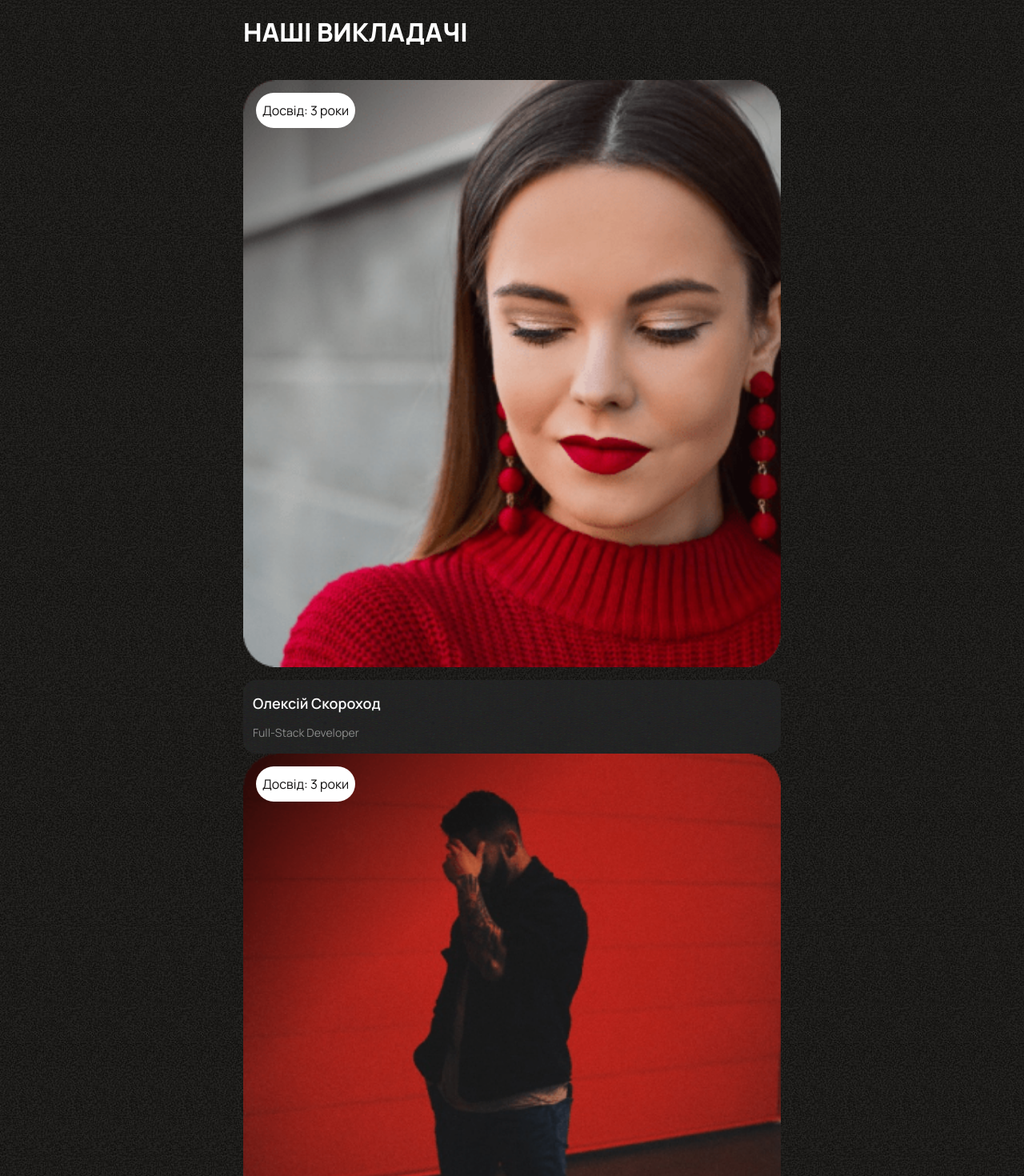
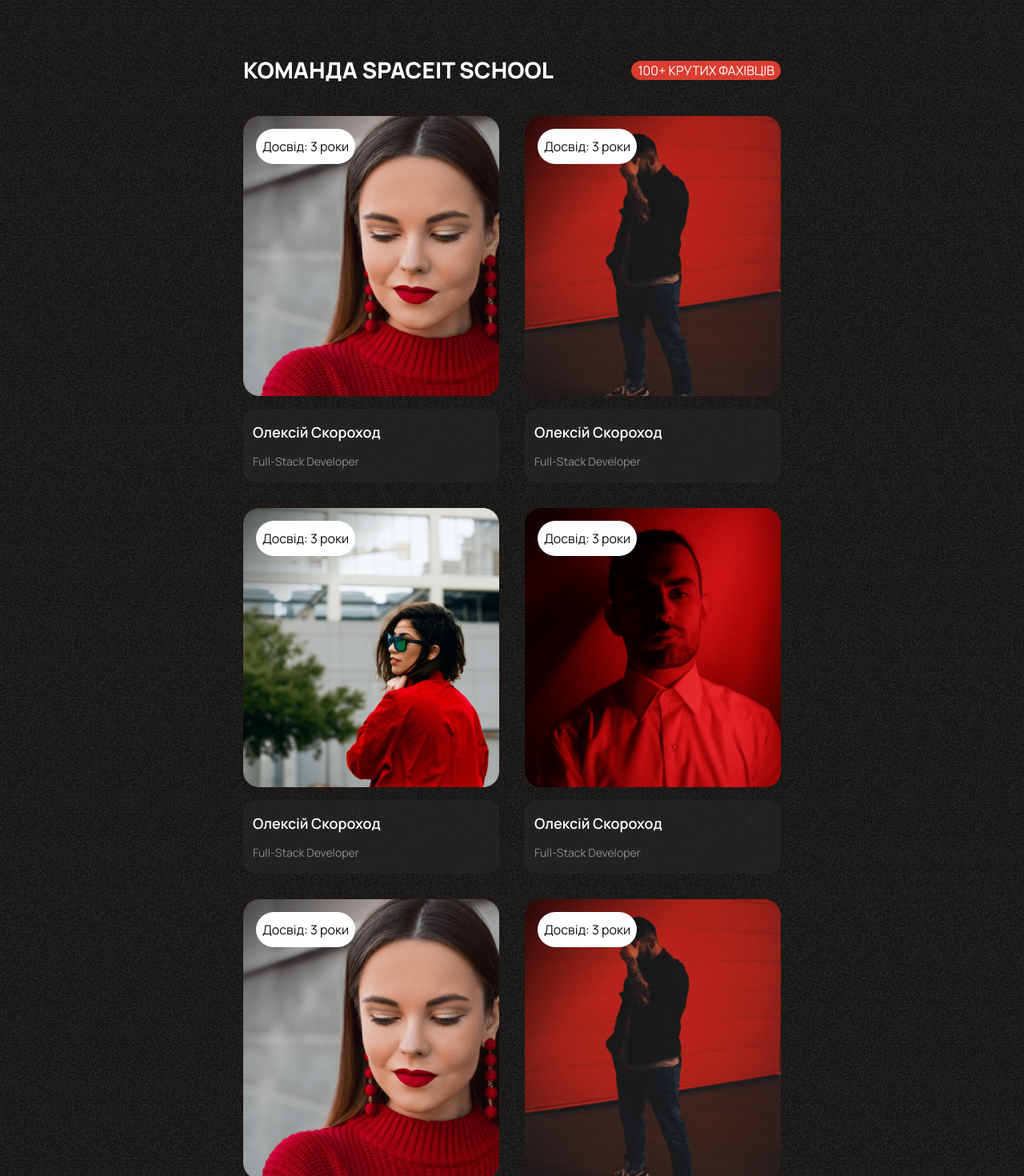
Before and after one commit to VladislavApelhants/spaceIT, a Next.js app in the folder front/: page /about in a window 1280 px wide. Shown: the part 679-2149 px from the top of the page at 80% size. Built offline with nearby package versions, Linux system fonts and the light colour scheme.

Commit message:
fatality

```diff
--- a/front/src/app/globals.css
+++ b/front/src/app/globals.css
@@ -18,6 +18,10 @@ body {
   color: rgba(255, 255, 255, 1);
   font-weight: 800;
   background-image: url("/images/main_bg.jpg");
+}
+
+body.no-scroll {
+  overflow: hidden;
 }
 
 img {
--- a/front/src/components/common/Header/MobMenu/mobMenu.module.scss
+++ b/front/src/components/common/Header/MobMenu/mobMenu.module.scss
@@ -1,6 +1,6 @@
 .mobMenu {
   position: fixed;
-  z-index: 998;
+  z-index: 18;
   top: 100%;
   left: 0;
   bottom: 0;
@@ -23,6 +23,7 @@
     justify-content: space-between;
     margin: 0 auto;
     padding: 0 12px;
+    gap: 50px;
 
     @media screen and (min-width: 375px) {
       width: 375px;
--- a/front/src/components/common/Header/header.module.scss
+++ b/front/src/components/common/Header/header.module.scss
@@ -1,5 +1,8 @@
 .header {
+  position: relative;
+  z-index: 999;
   margin-top: 51px;
+
   @media screen and (min-width: 768px) {
     margin-top: 55px;
   }
--- a/front/src/components/common/Title/styles.module.scss
+++ b/front/src/components/common/Title/styles.module.scss
@@ -499,3 +499,13 @@
     max-width: 935px;
   }
 }
+
+.team_title {
+  font-size: 28px;
+  font-weight: 800;
+  line-height: 1.2;
+
+  @media screen and (min-width: 1920px) {
+    font-size: 40px;
+  }
+}
--- a/front/src/components/pages/about/OurTeam/OurTeam.jsx
+++ b/front/src/components/pages/about/OurTeam/OurTeam.jsx
@@ -5,16 +5,17 @@ import TeamList from "./TeamList/TeamList";
 
 export default function OurTeam() {
   return (
-    <section className={s.teacher_section}>
+    <section className={s.team_section}>
       <Container>
-        <div className={s.teachers_wrapper}>
+        <div className={s.title_wrapper}>
           <Title
-            text="НАШІ ВИКЛАДАЧІ"
-            className="teachers_title"
+            text="КОМАНДА SPACEIT SCHOOL"
+            className="team_title"
             tagName="h2"
           />
-          <TeamList />
+          <p className={s.specialists}>100+ КРУТИХ ФАХІВЦІВ</p>
         </div>
+        <TeamList />
       </Container>
     </section>
   );
--- a/front/src/components/pages/about/OurTeam/TeamList/TeamList.jsx
+++ b/front/src/components/pages/about/OurTeam/TeamList/TeamList.jsx
@@ -1,68 +1,26 @@
 import s from "./teamList.module.scss";
 import Image from "next/image";
+import teacherdata from "../db";
+
 export default function TeamList() {
   return (
-    <ul>
-      <li>
-        <div className={s.teacher_item_thumb}>
-          <Image
-            src="/images/teachers/teacher-one.png"
-            width={376}
-            height={411}
-            alt="image course info"
-          />
-          <span className={s.teacher_experience}>Досвід: 3 роки</span>
-        </div>
-        <div className={s.teacher_info_box}>
-          <h3 className={s.teacher_item_title}>Олексій Скороход</h3>
-          <p className={s.teacher_prof_description}>Full-Stack Developer</p>
-        </div>
-      </li>
-      <li>
-        <div className={s.teacher_item_thumb}>
-          <Image
-            src="/images/teachers/teacher-two.png"
-            width={376}
-            height={411}
-            alt="image course info"
-          />
-          <span className={s.teacher_experience}>Досвід: 3 роки</span>
-        </div>
-        <div className={s.teacher_info_box}>
-          <h3 className={s.teacher_item_title}>Олексій Скороход</h3>
-          <p className={s.teacher_prof_description}>Full-Stack Developer</p>
-        </div>
-      </li>
-      <li>
-        <div className={s.teacher_item_thumb}>
-          <Image
-            src="/images/teachers/teacher-three.png"
-            width={376}
-            height={411}
-            alt="image course info"
-          />
-          <span className={s.teacher_experience}>Досвід: 3 роки</span>
-        </div>
-        <div className={s.teacher_info_box}>
-          <h3 className={s.teacher_item_title}>Олексій Скороход</h3>
-          <p className={s.teacher_prof_description}>Full-Stack Developer</p>
-        </div>
-      </li>
-      <li>
-        <div className={s.teacher_item_thumb}>
-          <Image
-            src="/images/teachers/teacher-four.png"
-            width={376}
-            height={411}
-            alt="image course info"
-          />
-          <span className={s.teacher_experience}>Досвід: 3 роки</span>
-        </div>
-        <div className={s.teacher_info_box}>
-          <h3 className={s.teacher_item_title}>Олексій Скороход</h3>
-          <p className={s.teacher_prof_description}>Full-Stack Developer</p>
-        </div>
-      </li>
+    <ul className={s.team_list}>
+      {teacherdata.map(
+        ({ id, path, alt, experience, teacherName, teacherProf }) => (
+          <li key={id} className={s.team_item}>
+            <div className={s.team_item_thumb}>
+              <Image src={path} width={376} height={411} alt={alt} />
+              <span className={s.team_experience}>
+                Досвід: {experience} роки
+              </span>
+            </div>
+            <div className={s.team_info_box}>
+              <h3 className={s.team_item_title}>{teacherName}</h3>
+              <p className={s.team_prof_description}>{teacherProf}</p>
+            </div>
+          </li>
+        )
+      )}
     </ul>
   );
 }
--- a/front/src/components/pages/about/OurTeam/TeamList/teamList.module.scss
+++ b/front/src/components/pages/about/OurTeam/TeamList/teamList.module.scss
@@ -1,22 +1,29 @@
-.teacher_slider_wrapper .teacher_slider {
-  overflow: visible;
+.team_list {
+  display: flex;
+  flex-wrap: wrap;
+  gap: 32px;
 }
-.teacher_item {
-  max-width: 351px;
-  width: 100%;
+
+.team_item {
+  flex-basis: 100%;
+
+  @media screen and (max-width: 767px) {
+    &:nth-child(n + 5) {
+      display: none;
+    }
+  }
   @media screen and (min-width: 768px) {
-    max-width: 320px;
-    margin-right: 32px;
+    flex-basis: calc((100% - 32px) / 2);
   }
   @media screen and (min-width: 1368px) {
-    max-width: 256px;
+    flex-basis: calc((100% - 3 * 32px) / 4);
   }
   @media screen and (min-width: 1920px) {
-    max-width: 376px;
+    flex-basis: calc((100% - 3 * 32px) / 4);
   }
 }
 
-.teacher_item_thumb {
+.team_item_thumb {
   position: relative;
   overflow: hidden;
   border-radius: 16px;
@@ -27,7 +34,7 @@
   }
 }
 
-.teacher_experience {
+.team_experience {
   position: absolute;
   top: 16px;
   left: 16px;
@@ -50,7 +57,7 @@
   }
 }
 
-.teacher_info_box {
+.team_info_box {
   padding: 12px;
   background: url("/images/header-bgc.png"),
     lightgray 0px -2.01px / 100% 323.077% no-repeat;
@@ -68,7 +75,7 @@
   }
 }
 
-.teacher_item_title {
+.team_item_title {
   font-size: 18px;
   font-weight: 600;
   line-height: 1.5;
@@ -84,7 +91,7 @@
   }
 }
 
-.teacher_prof_description {
+.team_prof_description {
   color: #8a8b8a;
   font-size: 14px;
   font-weight: 400;
--- /dev/null
+++ b/front/src/components/pages/about/OurTeam/db.js
@@ -0,0 +1,136 @@
+import man from "public/images/teachers/teacher-one.png";
+import secondMan from "public/images/teachers/teacher-two.png";
+import girl from "public/images/teachers/teacher-three.png";
+import secondGirl from "public/images/teachers/teacher-four.png";
+import { nanoid } from "nanoid";
+
+export default [
+  {
+    id: nanoid(),
+    path: man,
+    alt: "Олексій Скороход",
+    experience: 3,
+    teacherName: "Олексій Скороход",
+    teacherProf: "Full-Stack Developer",
+  },
+  {
+    id: nanoid(),
+    path: secondMan,
+    alt: "Олексій Скороход",
+    experience: 3,
+    teacherName: "Олексій Скороход",
+    teacherProf: "Full-Stack Developer",
+  },
+  {
+    id: nanoid(),
+    path: girl,
+    alt: "Олексій Скороход",
+    experience: 3,
+    teacherName: "Олексій Скороход",
+    teacherProf: "Full-Stack Developer",
+  },
+  {
+    id: nanoid(),
+    path: secondGirl,
+    alt: "Олексій Скороход",
+    experience: 3,
+    teacherName: "Олексій Скороход",
+    teacherProf: "Full-Stack Developer",
+  },
+  {
+    id: nanoid(),
+    path: man,
+    alt: "Олексій Скороход",
+    experience: 3,
+    teacherName: "Олексій Скороход",
+    teacherProf: "Full-Stack Developer",
+  },
+  {
+    id: nanoid(),
+    path: secondMan,
+    alt: "Олексій Скороход",
+    experience: 3,
+    teacherName: "Олексій Скороход",
+    teacherProf: "Full-Stack Developer",
+  },
+  {
+    id: nanoid(),
+    path: girl,
+    alt: "Олексій Скороход",
+    experience: 3,
+    teacherName: "Олексій Скороход",
+    teacherProf: "Full-Stack Developer",
+  },
+  {
+    id: nanoid(),
+    path: secondGirl,
+    alt: "Олексій Скороход",
+    experience: 3,
+    teacherName: "Олексій Скороход",
+    teacherProf: "Full-Stack Developer",
+  },
+  {
+    id: nanoid(),
+    path: man,
+    alt: "Олексій Скороход",
+    experience: 3,
+    teacherName: "Олексій Скороход",
+    teacherProf: "Full-Stack Developer",
+  },
+  {
+    id: nanoid(),
+    path: secondMan,
+    alt: "Олексій Скороход",
+    experience: 3,
+    teacherName: "Олексій Скороход",
+    teacherProf: "Full-Stack Developer",
+  },
+  {
+    id: nanoid(),
+    path: girl,
+    alt: "Олексій Скороход",
+    experience: 3,
+    teacherName: "Олексій Скороход",
+    teacherProf: "Full-Stack Developer",
+  },
+  {
+    id: nanoid(),
+    path: secondGirl,
+    alt: "Олексій Скороход",
+    experience: 3,
+    teacherName: "Олексій Скороход",
+    teacherProf: "Full-Stack Developer",
+  },
+  {
+    id: nanoid(),
+    path: man,
+    alt: "Олексій Скороход",
+    experience: 3,
+    teacherName: "Олексій Скороход",
+    teacherProf: "Full-Stack Developer",
+  },
+  {
+    id: nanoid(),
+    path: secondMan,
+    alt: "Олексій Скороход",
+    experience: 3,
+    teacherName: "Олексій Скороход",
+    teacherProf: "Full-Stack Developer",
+  },
+  {
+    id: nanoid(),
+    path: girl,
+    alt: "Олексій Скороход",
+    experience: 3,
+    teacherName: "Олексій Скороход",
+    teacherProf: "Full-Stack Developer",
+  },
+  {
+    id: nanoid(),
+    path: secondGirl,
+    alt: "Олексій Скороход",
+    experience: 3,
+    teacherName: "Олексій Скороход",
+    teacherProf: "Full-Stack Developer",
+  },
+];
--- a/front/src/components/pages/about/OurTeam/ourTeam.module.scss
+++ b/front/src/components/pages/about/OurTeam/ourTeam.module.scss
@@ -0,0 +1,54 @@
+.team_section {
+  padding: 40px 0;
+  @media screen and (min-width: 768px) {
+    padding-top: 50px;
+    padding-bottom: 52px;
+  }
+  @media screen and (min-width: 1368px) {
+    padding-top: 45px;
+    padding-bottom: 54px;
+  }
+  @media screen and (min-width: 1920px) {
+    padding: 78px 0;
+  }
+}
+.title_wrapper {
+  display: flex;
+  flex-direction: column;
+  gap: 16px;
+  margin-bottom: 40px;
+
+  @media screen and (min-width: 768px) {
+    flex-direction: row;
+    justify-content: space-between;
+    align-items: center;
+  }
+  @media screen and (min-width: 1368px) {
+    justify-content: flex-start;
+    gap: 29px;
+    margin-bottom: 45px;
+  }
+  @media screen and (min-width: 1920px) {
+    gap: 52px;
+    margin-bottom: 64px;
+  }
+}
+.specialists {
+  font-size: 16px;
+  font-weight: 400;
+  line-height: 1.5;
+  padding: 0 8px;
+  border-radius: 24px;
+  background: #d93d30;
+
+  max-width: 187px;
+
+  @media screen and (min-width: 1368px) {
+    font-size: 14px;
+    max-width: 166px;
+  }
+  @media screen and (min-width: 1920px) {
+    font-size: 18px;
+    max-width: 217px;
+  }
+}
```
Also changed, not shown: front/src/components/common/Header/Header.jsx (+6 -1 lines).
